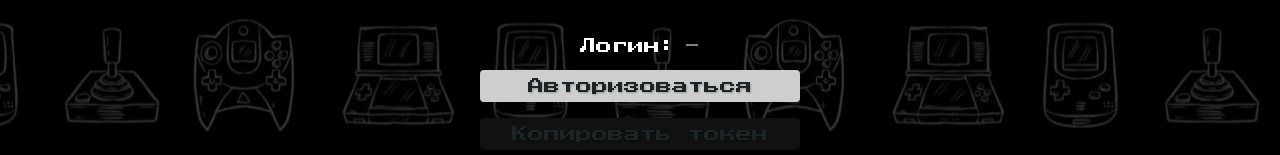
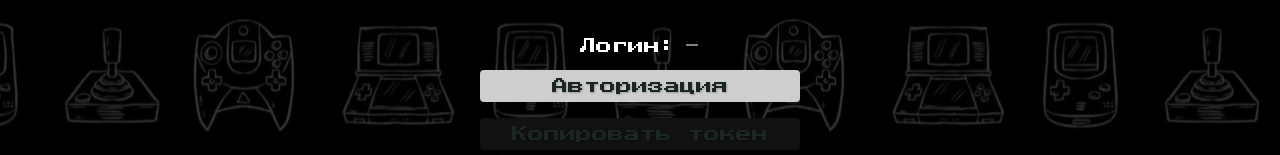
Before and after one commit to OddMorning/ChelovekGleb-ContestHelpers-src, a Vue app: page / in a window 1280 px wide. Shown: the part 326-481 px from the top of the page. Built offline with nearby package versions, Linux system fonts and the light colour scheme; no server answers.

Commit message:
Авторизоваться => Авторизация

```diff
--- a/src/components/internal/header.vue
+++ b/src/components/internal/header.vue
@@ -5,7 +5,7 @@
       :key='idx'
       :class='[$style.tab, {
         [$style.active]: tab === tabData.tab,
-        [$style.locked]: !$store.state.isAuthenticated && tabData.tab !== "auth",
+        [$style.locked]: !isAuthorized && tabData.tab !== "auth",
       }]'
       v-text='tabData.name'
       @click='selectTab(tabData.tab)'
@@ -27,6 +27,9 @@
     computed: {
       tab () {
         return this.$store.state.currentTab
+      },
+      isAuthorized () {
+        return this.$store.state.isAuthenticated
       },
     },
     methods: {
--- a/src/components/tabs/auth/index.vue
+++ b/src/components/tabs/auth/index.vue
@@ -25,7 +25,7 @@
       />
       <gButton
         v-else
-        caption='Авторизоваться'
+        caption='Авторизация'
         title='Открыть страницу авторизации Twitch'
         @click='doAuth'
       />
```
